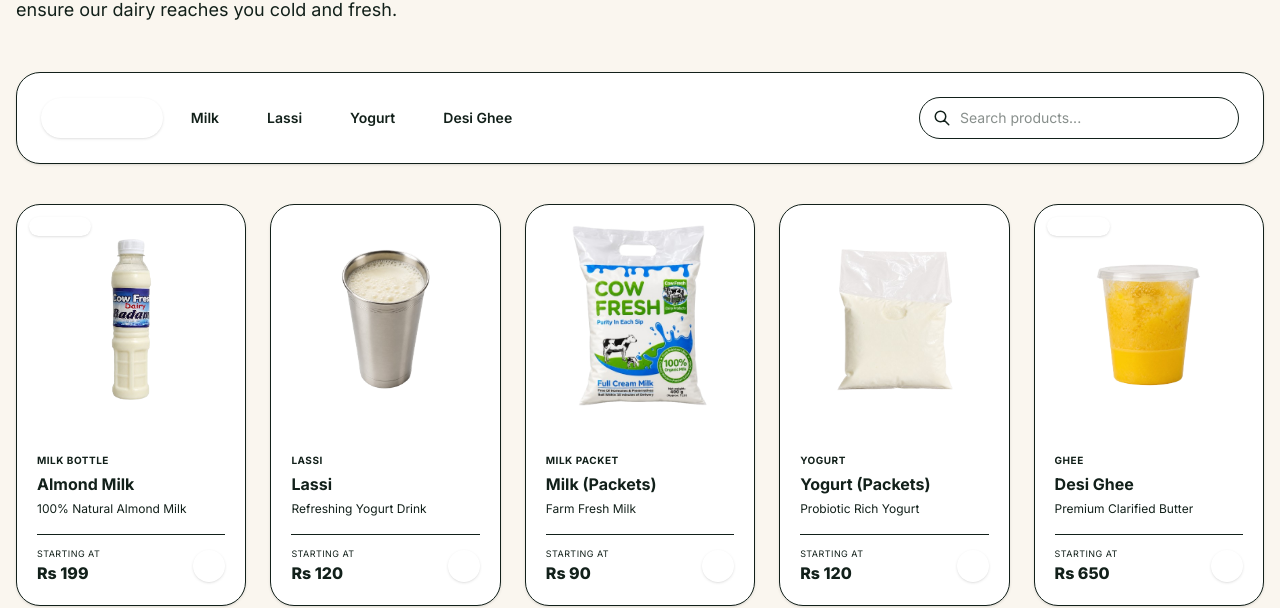
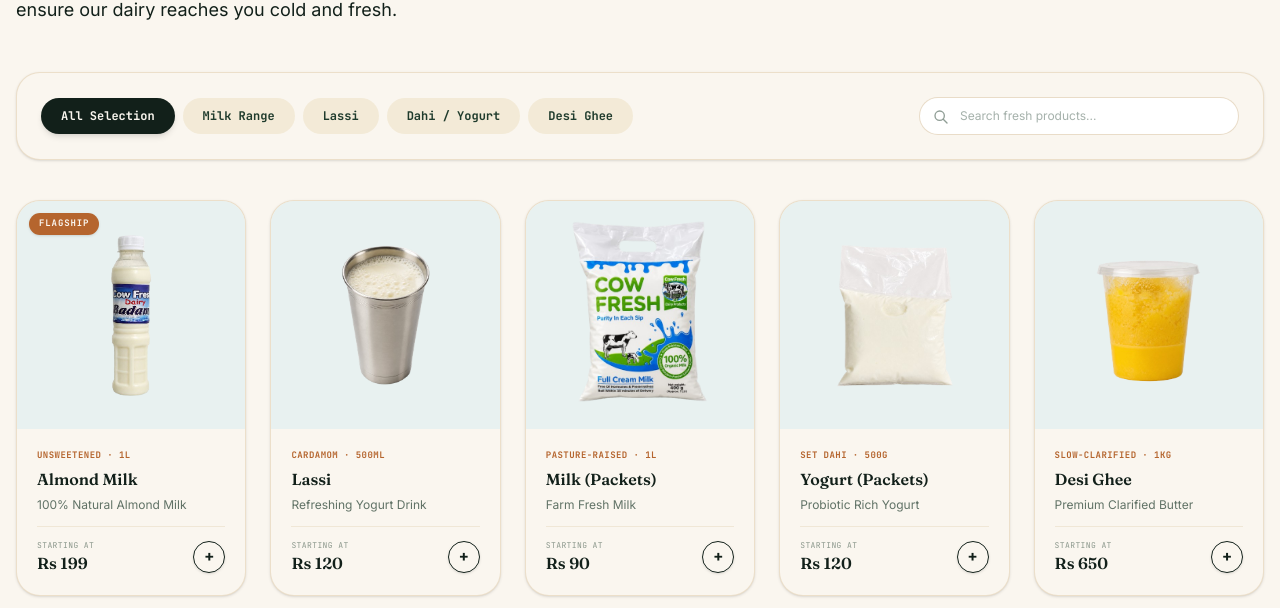
Before and after one commit to abdulah-0/Cow-Fresh-STORE, a Next.js app: page /products in a window 1280 px wide. Shown: the part 252-860 px from the top of the page. Built offline with nearby package versions, Linux system fonts and the light colour scheme; no server answers; the database is empty.

Commit message:
Phase 14 complete: ProductsCatalog refresh with soft sky thumbnails, Fraunces serif names & JetBrains Mono meta lines

```diff
--- a/app/components/ProductsCatalog.tsx
+++ b/app/components/ProductsCatalog.tsx
@@ -15,24 +15,22 @@
   const [searchQuery, setSearchQuery] = useState<string>("");
 
   const categories = [
-    { id: "all", label: "All Products" },
-    { id: "milk", label: "Milk" }, // matches milk_bottle & milk_packet
+    { id: "all", label: "All Selection" },
+    { id: "milk", label: "Milk Range" },
     { id: "lassi", label: "Lassi" },
-    { id: "yogurt", label: "Yogurt" },
+    { id: "yogurt", label: "Dahi / Yogurt" },
     { id: "ghee", label: "Desi Ghee" },
   ];
 
   // Filtering logic
   const filteredProducts = initialProducts.filter((product) => {
-    // Category filter
     const matchesCategory =
       activeCategory === "all" ||
-      (activeCategory === "milk" && (product.category === "milk_bottle" || product.category === "milk_packet")) ||
+      (activeCategory === "milk" && (product.category === "milk_bottle" || product.category === "milk_packet" || product.category === "milk")) ||
       (activeCategory === "lassi" && product.category === "lassi") ||
       (activeCategory === "yogurt" && product.category === "yogurt") ||
       (activeCategory === "ghee" && product.category === "ghee");
 
-    // Search query filter
     const matchesSearch =
       product.name.toLowerCase().includes(searchQuery.toLowerCase()) ||
       product.short_tagline.toLowerCase().includes(searchQuery.toLowerCase()) ||
@@ -46,18 +44,21 @@
     return defaultVar ? defaultVar.price : 0;
   };
 
-  const getProductBadge = (product: Product) => {
-    if (product.is_hero_product) return "Flagship";
-    if (product.category === "ghee") return "Premium";
-    if (product.category === "milk_bottle") return "Natural";
-    return null;
+  const getProductMetaTag = (product: Product) => {
+    if (product.slug.includes("almond")) return "Unsweetened · 1L";
+    if (product.slug.includes("ghee")) return "Slow-Clarified · 1kg";
+    if (product.slug.includes("lassi")) return "Cardamom · 500ml";
+    if (product.slug.includes("milk")) return "Pasture-Raised · 1L";
+    if (product.slug.includes("yogurt")) return "Set Dahi · 500g";
+    return "Farm Pure";
   };
 
   return (
     <div className="space-y-10">
-      {/* Search & Category Filter Controls */}
-      <div className="flex flex-col md:flex-row md:items-center justify-between gap-6 bg-white p-6 rounded-3xl shadow-sm border border-cf-sky/15">
-        {/* Category Pills */}
+      {/* Search & Category Filter Controls (PRD 2.0 Style) */}
+      <div className="flex flex-col md:flex-row md:items-center justify-between gap-6 bg-[#FAF6EF] p-6 rounded-3xl border border-[#C9A876]/30 shadow-sm">
+
+        {/* Category Filter Pills */}
         <div className="flex flex-wrap gap-2 order-2 md:order-1">
           {categories.map((cat) => {
             const isActive = activeCategory === cat.id;
@@ -65,10 +66,10 @@
               <button
                 key={cat.id}
                 onClick={() => setActiveCategory(cat.id)}
-                className={`px-5 py-2.5 rounded-full text-sm font-semibold transition-all hover:scale-[1.02] active:scale-95 ${
+                className={`px-5 py-2.5 rounded-full text-xs font-mono font-bold transition-all duration-200 active:scale-95 ${
                   isActive
-                    ? "bg-cf-green text-white shadow-sm"
-                    : "bg-cf-off-white text-cf-navy hover:bg-cf-sky/20"
+                    ? "bg-[#12201A] text-[#FAF6EF] shadow-md"
+                    : "bg-[#EFE3C9]/60 text-[#1F3B2C] hover:bg-[#C9A876]/30"
                 }`}
               >
                 {cat.label}
@@ -81,13 +82,13 @@
         <div className="relative order-1 md:order-2 w-full md:w-80">
           <input
             type="text"
-            placeholder="Search products..."
+            placeholder="Search fresh products..."
             value={searchQuery}
             onChange={(e) => setSearchQuery(e.target.value)}
-            className="w-full pl-10 pr-4 py-2.5 bg-cf-off-white border border-cf-sky/40 rounded-full text-sm text-cf-navy placeholder-cf-charcoal/40 focus:outline-none focus:ring-2 focus:ring-cf-green focus:border-transparent transition-all"
+            className="w-full pl-10 pr-4 py-2.5 bg-white border border-[#C9A876]/40 rounded-full text-xs font-sans text-[#12201A] placeholder-[#1F3B2C]/40 focus:outline-none focus:ring-2 focus:ring-[#B5652E] transition-all"
           />
           <svg
-            className="absolute left-3.5 top-3 w-4.5 h-4.5 text-cf-charcoal/40"
+            className="absolute left-3.5 top-3 w-4 h-4 text-[#1F3B2C]/50"
             fill="none"
             stroke="currentColor"
             viewBox="0 0 24 24"
@@ -97,7 +98,7 @@
         </div>
       </div>
 
-      {/* Dynamic Products Grid */}
+      {/* Dynamic Products Grid (PRD 2.0 Card Specifications) */}
       <motion.div layout className="grid grid-cols-2 md:grid-cols-3 lg:grid-cols-4 xl:grid-cols-5 gap-4 md:gap-6">
         <AnimatePresence mode="popLayout">
           {filteredProducts.length === 0 ? (
@@ -105,33 +106,34 @@
               initial={{ opacity: 0, y: 10 }}
               animate={{ opacity: 1, y: 0 }}
               exit={{ opacity: 0, y: -10 }}
-              className="col-span-full text-center py-20 bg-white rounded-3xl shadow-sm border border-cf-sky/15"
+              className="col-span-full text-center py-20 bg-[#FAF6EF] rounded-3xl border border-[#C9A876]/30 shadow-sm"
             >
               <span className="text-5xl mb-4 block">🥛</span>
-              <h3 className="text-xl font-bold text-cf-navy mb-1">No products found</h3>
-              <p className="text-sm text-cf-charcoal/60">Try adjusting your filters or search query.</p>
+              <h3 className="text-xl font-serif font-bold text-[#12201A] mb-1">No fresh items found</h3>
+              <p className="text-xs font-sans text-[#1F3B2C]/60">Try adjusting your active category filter or search keywords.</p>
             </motion.div>
           ) : (
             filteredProducts.map((product) => {
               const image = product.images[0]?.image_url || "/images/placeholder.png";
               const startingPrice = getProductStartingPrice(product);
-              const badge = getProductBadge(product);
+              const metaTag = getProductMetaTag(product);
+              const isFlagship = product.is_hero_product;
 
               return (
                 <motion.div
                   key={product.id}
                   layout
-                  initial={{ opacity: 0, scale: 0.9 }}
+                  initial={{ opacity: 0, scale: 0.95 }}
                   animate={{ opacity: 1, scale: 1 }}
-                  exit={{ opacity: 0, scale: 0.9 }}
+                  exit={{ opacity: 0, scale: 0.95 }}
                   transition={{ duration: 0.3 }}
                   className="group"
                 >
                   <Link href={`/products/${product.slug}`} className="flex flex-col h-full">
-                    <div className="bg-white rounded-3xl overflow-hidden transition-all duration-300 group-hover:shadow-xl group-hover:-translate-y-1 flex-1 flex flex-col border border-cf-sky/15 shadow-sm">
+                    <div className="bg-[#FAF6EF] rounded-3xl overflow-hidden transition-all duration-300 group-hover:shadow-xl group-hover:-translate-y-1.5 flex-1 flex flex-col border border-[#C9A876]/30 shadow-sm">
 
-                      {/* Image container */}
-                      <div className="relative aspect-square bg-gradient-to-b from-cf-sky/15 to-white p-4 md:p-6 flex items-center justify-center overflow-hidden">
+                      {/* Image Thumbnail Container (Soft Sky Background per PRD 2.0) */}
+                      <div className="relative aspect-square bg-[#DCEEF2]/60 p-4 md:p-6 flex items-center justify-center overflow-hidden">
                         <Image
                           src={image}
                           alt={product.name}
@@ -139,40 +141,40 @@
                           className="object-contain p-4 transition-transform duration-500 group-hover:scale-105"
                           sizes="(max-width: 768px) 50vw, (max-width: 1200px) 25vw, 15vw"
                         />
-                        {badge && (
-                          <span className={`absolute top-3 left-3 text-[9px] md:text-[10px] font-bold px-2.5 py-0.5 rounded-full shadow-sm text-white ${
-                            badge === "Flagship"
-                              ? "bg-cf-green"
-                              : badge === "Premium"
-                                ? "bg-cf-navy"
-                                : "bg-cf-sky text-cf-navy"
-                          }`}>
-                            {badge}
+                        {isFlagship && (
+                          <span className="absolute top-3 left-3 text-[9px] font-mono font-bold uppercase tracking-widest px-2.5 py-1 rounded-full shadow-sm text-[#FAF6EF] bg-[#B5652E]">
+                            Flagship
                           </span>
                         )}
                       </div>
 
-                      {/* Info Container */}
-                      <div className="p-4 md:p-5 flex flex-col flex-grow">
-                        <span className="text-[9px] md:text-[10px] text-cf-charcoal/40 font-bold uppercase tracking-wider mb-1 block">
-                          {product.category.replace("_", " ")}
-                        </span>
+                      {/* Info Container (Serif Title + Mono Meta Tag + Circular Hover Button) */}
+                      <div className="p-4 md:p-5 flex flex-col flex-grow justify-between space-y-3">
+                        <div>
+                          {/* JetBrains Mono Meta Line */}
+                          <span className="font-mono text-[9px] text-[#B5652E] font-bold uppercase tracking-wider block mb-1">
+                            {metaTag}
+                          </span>
 
-                        <h3 className="font-bold text-sm md:text-base text-cf-navy mb-1 line-clamp-1 group-hover:text-cf-green transition-colors">
-                          {product.name}
-                        </h3>
+                          {/* Fraunces Serif Product Name */}
+                          <h3 className="font-serif font-semibold text-base text-[#12201A] line-clamp-1 group-hover:text-[#B5652E] transition-colors">
+                            {product.name}
+                          </h3>
 
-                        <p className="text-cf-charcoal/60 text-xs line-clamp-2 leading-normal mb-4 flex-grow">
-                          {product.short_tagline}
-                        </p>
+                          <p className="font-sans text-[#1F3B2C]/70 text-xs line-clamp-2 leading-relaxed mt-1">
+                            {product.short_tagline}
+                          </p>
+                        </div>
 
-                        <div className="pt-3 border-t border-cf-sky/10 flex items-center justify-between mt-auto">
+                        <div className="pt-3 border-t border-[#C9A876]/20 flex items-center justify-between mt-auto">
                           <div>
-                            <span className="text-[8px] md:text-[9px] text-cf-charcoal/40 block uppercase tracking-wider">Starting at</span>
-                            <span className="text-cf-green font-extrabold text-sm md:text-base">Rs {startingPrice}</span>
+                            <span className="font-mono text-[8px] text-[#1F3B2C]/50 block uppercase tracking-wider">Starting at</span>
+                            <span className="font-serif font-bold text-base text-[#12201A]">Rs {startingPrice}</span>
                           </div>
-                          <span className="w-8 h-8 rounded-full bg-cf-navy text-white flex items-center justify-center group-hover:bg-cf-green transition-all shadow-sm group-hover:scale-105">
-                            →
+
+                          {/* Circular Add Button with Dark Inversion Hover */}
+                          <span className="w-8 h-8 rounded-full border border-[#12201A] text-[#12201A] font-mono font-bold flex items-center justify-center transition-all duration-300 group-hover:bg-[#12201A] group-hover:text-[#FAF6EF] group-hover:scale-105 shadow-sm">
+                            +
                           </span>
                         </div>
                       </div>
--- a/sMe/memory.md
+++ b/sMe/memory.md
@@ -92,3 +92,9 @@
 - **Timestamp:** 2026-07-29
 - **Summary:** Created PRD 2.0 "Shop by Category" grid in `app/page.tsx`. Category cards rendered as dark rounded cards with JetBrains Mono small-caps tags (`Signature`, `Everyday`, `Cultured`, `Churned`, `Aged`). Rendered the Almond Milk flagship category tile in warm `--clay` (`#B5652E`) accent background for visual emphasis.
 - **Git Commit:** Phase 13 complete
+
+### Phase 14 — Product Cards & Catalog Refresh (PRD 2.0)
+- **Status:** Completed
+- **Timestamp:** 2026-07-29
+- **Summary:** Refreshed `ProductsCatalog.tsx` with PRD 2.0 product card specifications: soft `--sky` (`#DCEEF2`) thumbnail area, Fraunces serif product names, JetBrains Mono meta lines (`Unsweetened · 1L`), and circular add-to-cart buttons inverting to filled `--pine-deep` (`#12201A`) on hover.
+- **Git Commit:** Phase 14 complete
```
